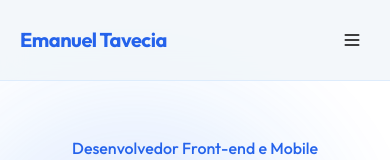
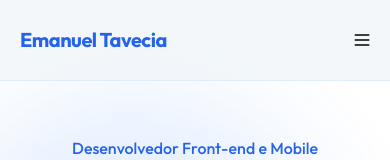
Before and after one commit to emanueltavecia/portfolio, a Next.js app: page / in a window 390 px wide. Shown: the top 160 px of the page. Built offline with nearby package versions, Linux system fonts and the light colour scheme.

Commit message:
fix: adjust button margin in Header component for better alignment

```diff
--- a/src/components/header/index.tsx
+++ b/src/components/header/index.tsx
@@ -35,7 +35,7 @@ export function Header() {
             <Button
               variant="ghost"
               size="icon"
-              className="hover:bg-blue-50 dark:hover:bg-blue-900/20 lg:hidden [&_svg]:size-5"
+              className="-mr-2.5 hover:bg-blue-50 dark:hover:bg-blue-900/20 lg:hidden [&_svg]:size-5"
               onClick={() => setIsSheetOpen(true)}
             >
               <Menu />
```
